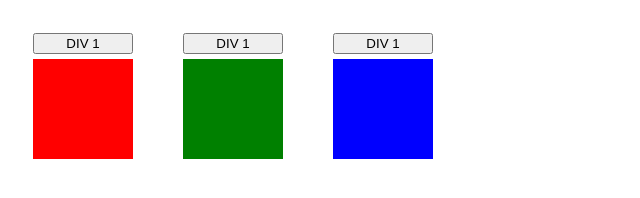
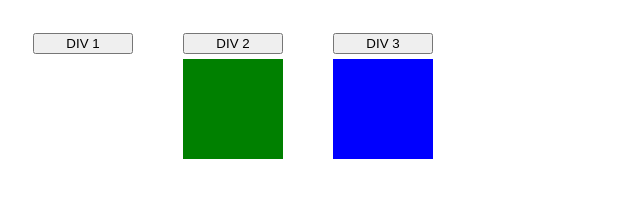
Before and after one commit to RicardoBatel/jquery, a plain HTML site: page efeitos_especiais.html in a window 1280 px wide. Both pictures are taken after a click on the button "DIV 1". Shown: the whole page, without its empty margins (0-640 px from the left). Drawn offline with nearby package versions, Linux system fonts and the light colour scheme.

Commit message:
efeitos especiais

```diff
--- a/efeitos_especiais.html
+++ b/efeitos_especiais.html
@@ -39,7 +39,20 @@
 <script>
     $(document).ready(() =>{
 
+        //fz sumir o elemento com hide(some), show(aparece) e toggle(os dois)
+        $('#btn1').on('click', () => {
+            $('#div1').toggle('slow')
+        })
 
+        //opacidade do elemento fadeOut(desaparece), fadeIn(aparece), fadeToggle(os dois) e fadeTo (leva até um grau definido de opacidade de um elemento)
+        $('#btn2').on('click', () => {
+            $('#div2').fadeToggle(2000)
+        })
+
+        //faz o elemento desaparecer com efeito de slide para cima slideUp(desaparece p/ cima), slideDown(aparece para baixo), slideToggle(os dois)
+        $('#btn3').on('click', () => {
+            $('#div3').slideToggle('slow')
+        })
 
     })
 </script>
@@ -48,17 +61,17 @@
 <body>
 
     <div class="grupo">
-        <button type="button">DIV 1</button>
+        <button id="btn1" type="button">DIV 1</button>
         <div id="div1" class="div div1"></div>
     </div>
 
     <div class="grupo">
-        <button type="button">DIV 1</button>
+        <button id="btn2" type="button">DIV 2</button>
         <div id="div2" class="div div2"></div>
     </div>
 
     <div class="grupo">
-        <button type="button">DIV 1</button>
+        <button id="btn3" type="button">DIV 3</button>
         <div id="div3" class="div div3"></div>
     </div>
 </body>
```
